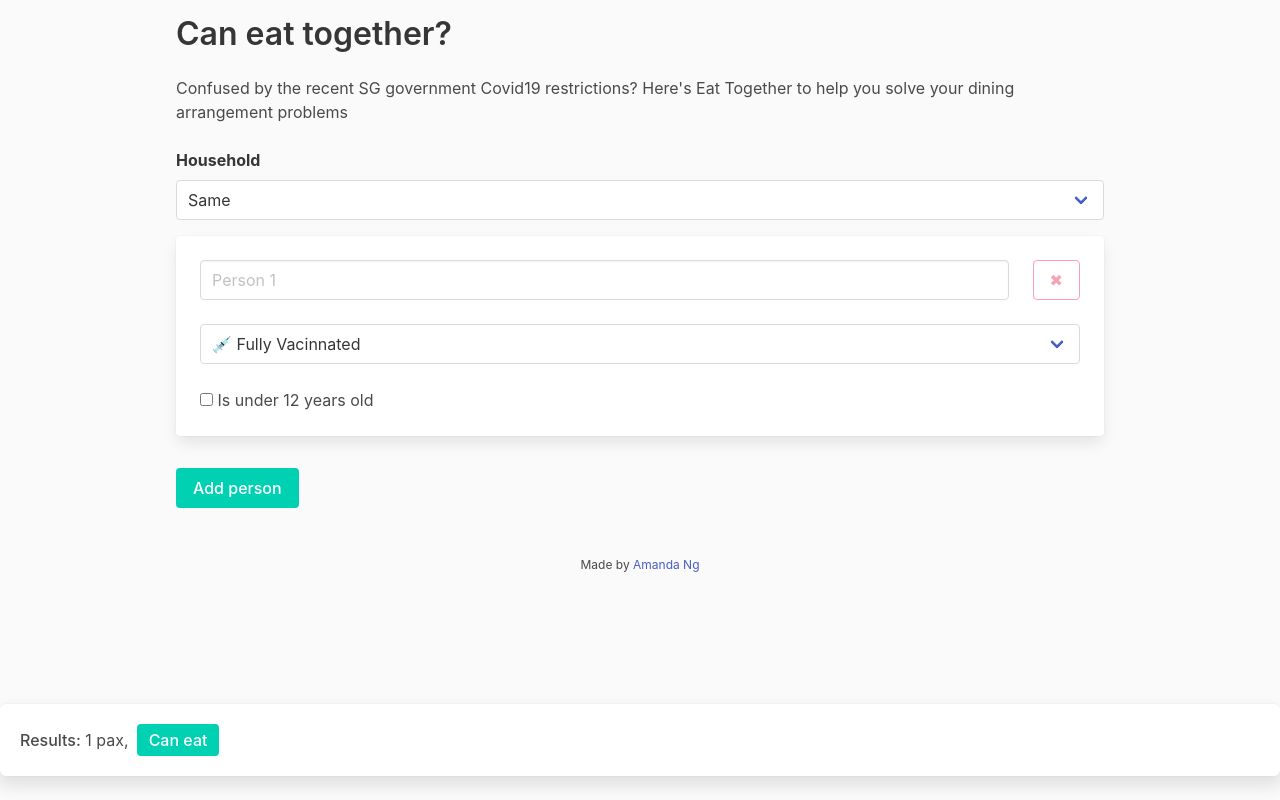
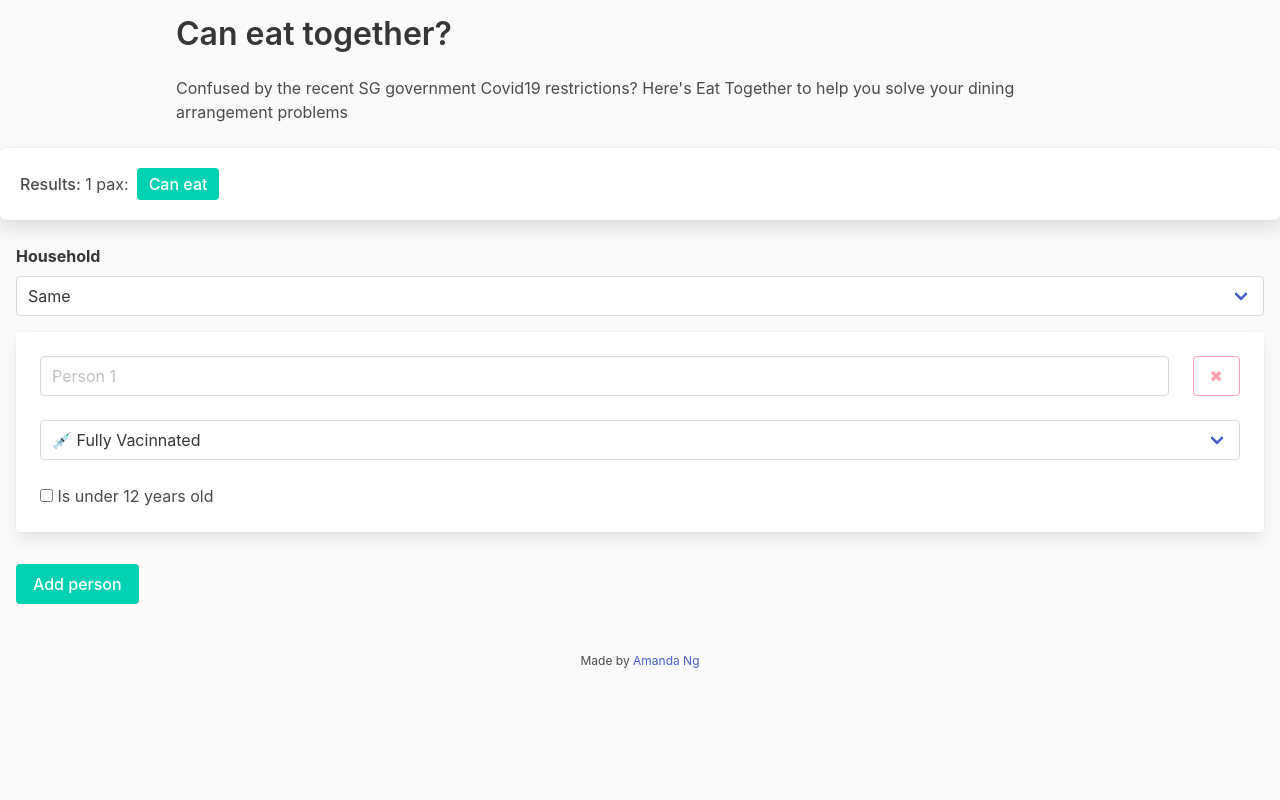
Before and after one commit to ngamanda/Eat-Together, a React (Create React App) app: page / in a window 1280 px wide. Built offline with nearby package versions, Linux system fonts and the light colour scheme.

Commit message:
Update page layout

```diff
--- a/src/components/Form.js
+++ b/src/components/Form.js
@@ -65,6 +65,20 @@ function Form() {
 
   return (
     <>
+      <section className={`box ${styles.result}`}>
+        <span className="has-text-weight-medium">Results:</span> {people.length}{' '}
+        pax:
+        {canDine(people, household) ? (
+          <span className="tag is-primary is-medium has-text-weight-medium ml-2">
+            Can eat
+          </span>
+        ) : (
+          <span className="tag is-danger is-medium has-text-weight-medium ml-2">
+            Cannot eat
+          </span>
+        )}
+      </section>
+      <div className={styles.form}>
         <div className="field">
           <label className="label">Household</label>
           <div className="control">
@@ -136,25 +150,15 @@ function Form() {
             </div>
           </div>
         ))}
+        {people.length < 5 && (
           <button
             onClick={onAddPerson}
             className="mt-4 button is-primary has-text-weight-medium"
           >
             Add person
           </button>
-      <footer className={`box ${styles.result}`}>
-        <span className="has-text-weight-medium">Results:</span> {people.length}{' '}
-        pax,
-        {canDine(people, household) ? (
-          <span className="tag is-primary is-medium has-text-weight-medium ml-2">
-            Can eat
-          </span>
-        ) : (
-          <span className="tag is-danger is-medium has-text-weight-medium ml-2">
-            Cannot eat
-          </span>
         )}
-      </footer>
+      </div>
     </>
   );
 }
--- a/src/components/Form.module.css
+++ b/src/components/Form.module.css
@@ -10,11 +10,16 @@
   width: 100%;
 }
 
+.form {
+  padding: 0 1rem;
+}
+
 .result {
-  position: fixed;
-  bottom: 0;
+  position: sticky;
+  top: 0;
   left: 0;
   right: 0;
   box-shadow: 0 0.5em 1em 0.125em rgb(10 10 10 / 10%),
     0 0 0 1px rgb(10 10 10 / 2%);
+  z-index: 10;
 }
--- a/src/components/Page.js
+++ b/src/components/Page.js
@@ -4,6 +4,7 @@ import styles from './Page.module.css';
 
 function Page() {
   return (
+    <>
       <div className={`container is-max-desktop ${styles.container}`}>
         <h1 className={`title ${styles.title}`}>Can eat together?</h1>
         <p>
@@ -11,6 +12,7 @@ function Page() {
           Together to help you solve your dining arrangement problems
         </p>
         <br />
+      </div>
       <Form />
       <p className="mt-6 has-text-centered is-size-7">
         Made by{` `}
@@ -22,7 +24,7 @@ function Page() {
           Amanda Ng
         </a>
       </p>
-    </div>
+    </>
   );
 }
 
--- a/src/components/Page.module.css
+++ b/src/components/Page.module.css
@@ -1,3 +1,3 @@
 .container {
-  padding: 1rem;
+  padding: 1rem 1rem 0;
 }
```
Lines whose indentation alone changed are shown as unchanged.
